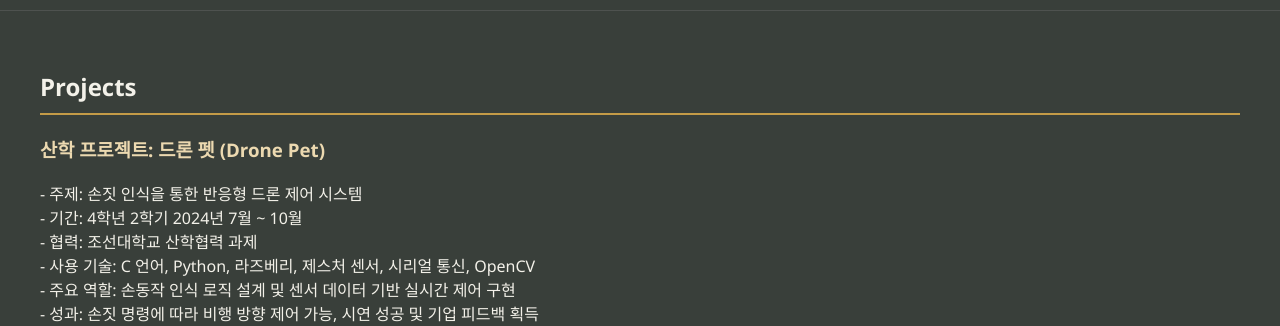
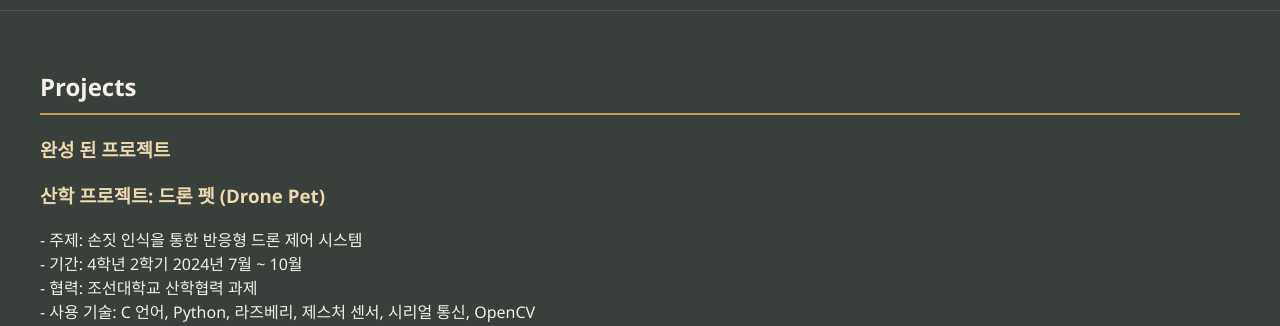
Before and after one commit to GIM-Bohyeun/portfolio, a plain HTML site: page index.html in a window 1280 px wide. Shown: the part 1020-1346 px from the top of the page. Drawn offline with Linux system fonts and the light colour scheme.

Commit message:
Update index.html

```diff
--- a/index.html
+++ b/index.html
@@ -226,6 +226,7 @@
   <section id="projects">
     <h2>Projects</h2>
     <div>
+      <h3>완성 된 프로젝트</h3>
       <h3>산학 프로젝트: 드론 펫 (Drone Pet)</h3>
       <p>
         - 주제: 손짓 인식을 통한 반응형 드론 제어 시스템<br>
```
